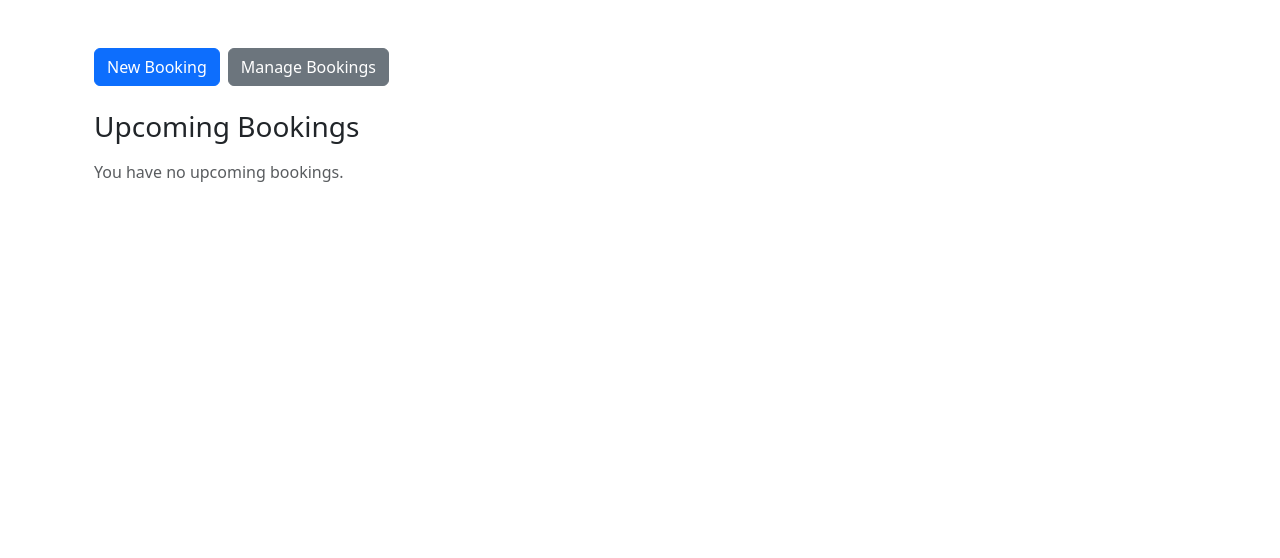
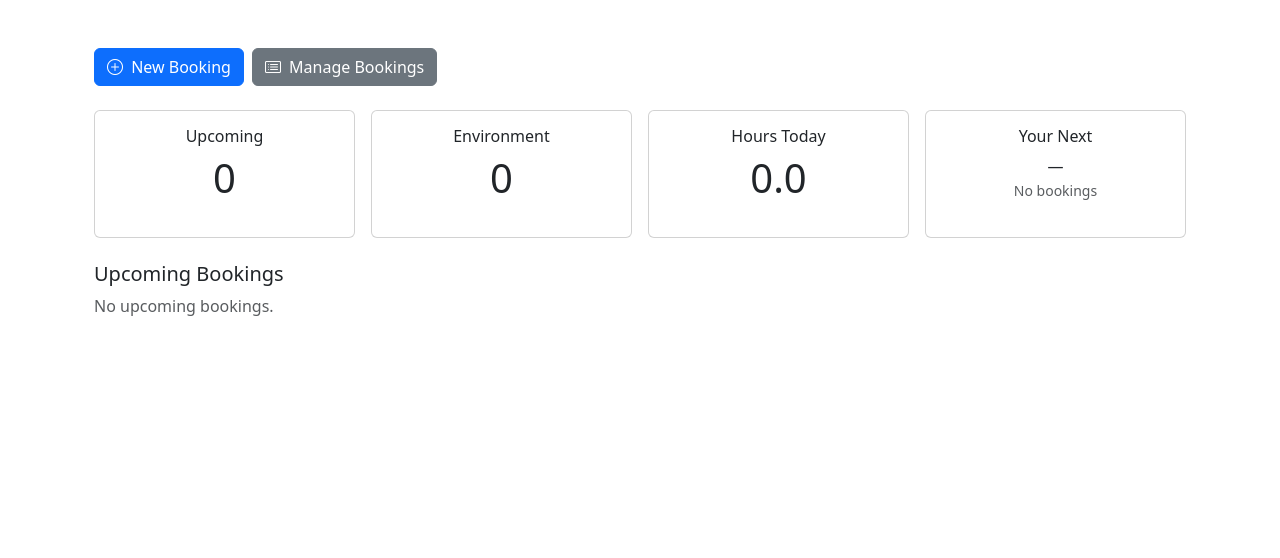
Before and after one commit to Mansim1/env-booker, a Flask app: page / in a window 1280 px wide. Shown: the part 56-614 px from the top of the page. Run offline with Flask 3, Linux system fonts and the light colour scheme; the visitor is signed in with stand-in values (Sample User, id 1); data that the repository does not hold is empty; some libraries are stand-ins or nearby versions.

Commit message:
TEAC-237: Improved UI tables

```diff
--- a/app/main/routes.py
+++ b/app/main/routes.py
@@ -1,7 +1,8 @@
-from datetime import datetime
+from datetime import datetime, date
 from flask import Blueprint, render_template
 from flask_login import login_required, current_user
-from app.models import Booking
+from sqlalchemy import func
+from app.models import Booking, Environment, AuditLog
 
 main_bp = Blueprint("main", __name__)
 
@@ -10,23 +11,56 @@ main_bp = Blueprint("main", __name__)
 @main_bp.route("/dashboard")
 @login_required
 def dashboard():
-    """Show dashboard with quick links and upcoming bookings."""
+    """Show dashboard with quick links and stats + upcoming bookings."""
     now = datetime.utcnow()
-    # Admin sees everyone’s bookings; regular users see only their own
+    today = now.date()
+
+    # Base upcoming‐bookings query (admin sees all, user only their own)
+    base_q = Booking.query.filter(Booking.start >= now)
+    if current_user.role != "admin":
+        base_q = base_q.filter_by(user_id=current_user.id)
+
+    # Fetch next 5 upcoming slots
+    upcoming = base_q.order_by(Booking.start).limit(5).all()
+
+    # Stats
+    upcoming_count = base_q.count()
+
     if current_user.role == "admin":
-        upcoming = (
-            Booking.query
-            .filter(Booking.start >= now)
-            .order_by(Booking.start)
-            .limit(5)
-            .all()
+        env_count = Environment.query.count()
+    else:
+        # distinct environments in your upcoming
+        env_count = (
+            base_q.with_entities(Booking.environment_id)
+                  .distinct()
+                  .count()
         )
-    else:
-        upcoming = (
-            Booking.query
-            .filter_by(user_id=current_user.id)
-            .filter(Booking.start >= now)
-            .order_by(Booking.start)
+
+    # Hours booked today
+    day_start = datetime.combine(today, datetime.min.time())
+    day_end   = datetime.combine(today, datetime.max.time())
+    day_q = Booking.query.filter(Booking.start >= day_start,
+                                 Booking.start <= day_end)
+    if current_user.role != "admin":
+        day_q = day_q.filter_by(user_id=current_user.id)
+    secs = day_q.with_entities(
+        func.coalesce(
+          func.sum(
+            func.strftime('%s', Booking.end) - func.strftime('%s', Booking.start)
+          ), 0
+        )
+    ).scalar() or 0
+    hours_today = round(secs / 3600, 1)
+
+    # Next booking for banner
+    next_booking = upcoming[0] if upcoming else None
+
+    # Recent activity (admin only)
+    activity_feed = None
+    if current_user.role == "admin":
+        activity_feed = (
+            AuditLog.query
+            .order_by(AuditLog.timestamp.desc())
             .limit(5)
             .all()
         )
@@ -34,5 +68,10 @@ def dashboard():
     return render_template(
         "main/index.html",
         user=current_user,
-        upcoming=upcoming
+        upcoming=upcoming,
+        upcoming_count=upcoming_count,
+        env_count=env_count,
+        hours_today=hours_today,
+        next_booking=next_booking,
+        activity_feed=activity_feed,
     )
--- a/app/templates/main/index.html
+++ b/app/templates/main/index.html
@@ -1,83 +1,135 @@
-{# templates/home.html #}
+{# templates/main/index.html #}
 {% extends "base.html" %}
 
-{% block title %}Home — Environment Booker{% endblock %}
+{% block title %}Dashboard — Environment Booker{% endblock %}
 
 {% block head %}
   {{ super() }}
+  {# Add Bootstrap Icons stylesheet #}
+  <link
+    rel="stylesheet"
+    href="https://cdn.jsdelivr.net/npm/bootstrap-icons@1.10.5/font/bootstrap-icons.css"
+  >
   <style>
-    /* Tweak DataTables length menu & hide search */
+    .stats-card { min-height: 8rem; }
+    .stats-card .display-6 { margin: 0; }
+    /* hide DataTables global search on small upcoming table */
     .dataTables_filter { display: none !important; }
-    .dataTables_length select {
-      min-width: 3rem;
-      display: inline-block;
-    }
-    .dataTables_length label { white-space: nowrap; }
+
+    /* make stats cards look nice */
+    .stats-card .card-body { padding: 1rem; }
+
+    /* clickable row hover */
+    tr.clickable-row:hover { background-color: #f8f9fa; cursor: pointer; }
   </style>
 {% endblock %}
 
 {% block content %}
 <div class="container mt-4">
 
-  {# primary actions #}
+  {# 1. Action buttons #}
   <div class="d-flex flex-wrap gap-2 mb-4">
-    <a href="{{ url_for('bookings.create_booking') }}" class="btn btn-primary">
-      New Booking
+    <a href="{{ url_for('bookings.create_booking') }}"
+       class="btn btn-primary" data-bs-toggle="tooltip" title="Book a new slot">
+      <i class="bi bi-plus-circle me-1"></i> New Booking
     </a>
-    <a href="{{ url_for('bookings.list_bookings') }}" class="btn btn-secondary">
-      Manage Bookings
+    <a href="{{ url_for('bookings.list_bookings') }}"
+       class="btn btn-secondary" data-bs-toggle="tooltip" title="Manage bookings">
+      <i class="bi bi-card-list me-1"></i> Manage Bookings
     </a>
-    {% if current_user.is_authenticated and current_user.role == 'admin' %}
-      <a href="{{ url_for('environment.list_environments') }}" class="btn btn-warning">
-        Manage Environments
+    {% if user.role == 'admin' %}
+      <a href="{{ url_for('environment.list_environments') }}"
+         class="btn btn-warning" data-bs-toggle="tooltip" title="Manage environments">
+        <i class="bi bi-hammer me-1"></i> Environments
       </a>
     {% endif %}
   </div>
 
-  {# upcoming bookings #}
-  <h3>
-    Upcoming Bookings
-  </h3>
+  {# 2. Stats cards #}
+  <div class="row g-3 mb-4">
+    <div class="col-6 col-md-3">
+      <div class="card stats-card text-center">
+        <div class="card-body">
+          <h6 class="card-title">Upcoming</h6>
+          <p class="display-6">{{ upcoming_count }}</p>
+        </div>
+      </div>
+    </div>
+    <div class="col-6 col-md-3">
+      <div class="card stats-card text-center">
+        <div class="card-body">
+          <h6 class="card-title">Environment</h6>
+          <p class="display-6">{{ env_count }}</p>
+        </div>
+      </div>
+    </div>
+    <div class="col-6 col-md-3">
+      <div class="card stats-card text-center">
+        <div class="card-body">
+          <h6 class="card-title">Hours Today</h6>
+          <p class="display-6">{{ hours_today }}</p>
+        </div>
+      </div>
+    </div>
+    <div class="col-6 col-md-3">
+      <div class="card stats-card text-center">
+        <div class="card-body">
+          <h6 class="card-title">Your Next</h6>
+          {% if next_booking %}
+            <p class="mb-0">{{ next_booking.start.strftime('%H:%M') }}</p>
+            <small class="text-muted">{{ next_booking.environment.name }}</small>
+          {% else %}
+            <p class="mb-0">—</p>
+            <small class="text-muted">No bookings</small>
+          {% endif %}
+        </div>
+      </div>
+    </div>
+  </div>
 
+  {# 3. Next booking banner #}
+  {% if next_booking %}
+    <div class="alert alert-info d-flex align-items-center mb-4">
+      <i class="bi bi-clock-fill fs-2 me-3"></i>
+      <div>
+        Next booking:
+        <strong>{{ next_booking.environment.name }}</strong> at
+        <time datetime="{{ next_booking.start.isoformat() }}"
+              class="timeago">{{ next_booking.start }}</time>
+      </div>
+    </div>
+  {% endif %}
+
+  {# 5. Upcoming bookings table #}
+  <h5>Upcoming Bookings</h5>
   {% if upcoming %}
     <div class="table-responsive">
-      <table id="upcomingTable" class="table table-striped table-hover mt-2">
+      <table id="upcomingTable" class="table table-striped table-hover">
         <thead class="table-light">
           <tr>
             <th>Environment</th>
             <th>Start</th>
             <th>End</th>
-            {% if current_user.is_authenticated and current_user.role == 'admin' %}
+            {% if user.role == 'admin' %}
               <th>User</th>
             {% endif %}
-            <th class="text-center">Download .ics</th>
+            <th class="text-center">.ics</th>
           </tr>
         </thead>
         <tbody>
           {% for b in upcoming %}
-            <tr>
-              <td>
-                <a href="{{ url_for('bookings.edit_booking', booking_id=b.id) }}">
-                  {{ b.environment.name }}
-                </a>
-              </td>
-              <td>
-                <time datetime="{{ b.start.isoformat() }}">
-                  {{ b.start.strftime('%Y-%m-%d %H:%M') }}
-                </time>
-              </td>
-              <td>
-                <time datetime="{{ b.end.isoformat() }}">
-                  {{ b.end.strftime('%Y-%m-%d %H:%M') }}
-                </time>
-              </td>
-              {% if current_user.is_authenticated and current_user.role == 'admin' %}
+          <tr class="clickable-row"
+              onclick="window.location.href=`{{ url_for('bookings.edit_booking', booking_id=b.id) }}`;">
+            <td>{{ b.environment.name }}</td>
+            <td>{{ b.start.strftime('%Y-%m-%d %H:%M') }}</td>
+            <td>{{ b.end.strftime('%Y-%m-%d %H:%M') }}</td>
+            {% if user.role == 'admin' %}
               <td>{{ b.user.email }}</td>
             {% endif %}
             <td class="text-center">
               <a href="{{ url_for('bookings.download_ics', booking_id=b.id) }}"
                  class="btn btn-sm btn-outline-info" title="Download .ics">
-                  <i class="bi bi-calendar2-plus"></i> Download .ics
+                <i class="bi bi-calendar2-plus"></i>
               </a>
             </td>
           </tr>
@@ -85,32 +137,52 @@
         </tbody>
       </table>
     </div>
+    <p class="text-muted mt-2">
+      Showing up to 5. <a href="{{ url_for('bookings.list_bookings') }}">See all</a>.
+    </p>
+  {% else %}
+    <p class="text-muted">No upcoming bookings.</p>
+  {% endif %}
+</div>
 
-    {% if upcoming|length >= 5 %}
-      <p class="text-muted mt-2">
-        Showing first 5. <a href="{{ url_for('bookings.list_bookings') }}">See all bookings</a>.
-      </p>
+{# 4. Recent activity (admin) #}
+{% if activity_feed %}
+  <h5>Recent Activity</h5>
+  <ul class="list-group mb-4">
+    {% for log in activity_feed %}
+      <li class="list-group-item">
+        <small class="text-muted">{{ log.timestamp.strftime('%Y-%m-%d %H:%M') }}</small><br>
+        {{ log.details }}
+      </li>
+    {% endfor %}
+  </ul>
 {% endif %}
+{% endblock %}
 
-  {% else %}
-    <p class="text-muted mt-3">You have no upcoming bookings.</p>
-  {% endif %}
-
-</div>
-{% endblock %}
 
 {% block scripts %}
   {{ super() }}
+  <!-- timeago.js for relative timestamps -->
+  <script src="https://cdnjs.cloudflare.com/ajax/libs/timeago.js/4.0.2/timeago.min.js"></script>
   <script>
-    $(function() {
+    document.addEventListener('DOMContentLoaded', function() {
+      // Render “timeago” relative times
+      timeago.render(document.querySelectorAll('.timeago'));
+
+      // Initialize DataTable, sorted soonest-first
       $('#upcomingTable').DataTable({
         dom: 'lrtip',
         pageLength: 5,
         lengthChange: false,
         searching: false,
-        ordering: true,
+        order: [[1, 'asc']],
         columnDefs: [{ orderable: false, targets: -1 }]
       });
+
+      // Enable Bootstrap tooltips
+      document
+        .querySelectorAll('[data-bs-toggle="tooltip"]')
+        .forEach(el => new bootstrap.Tooltip(el));
     });
   </script>
 {% endblock %}
```
Also changed, not shown: app/environment/routes.py (+23 -4 lines), app/templates/environment/list.html (+120 -27 lines). Lines whose indentation alone changed are shown as unchanged.
